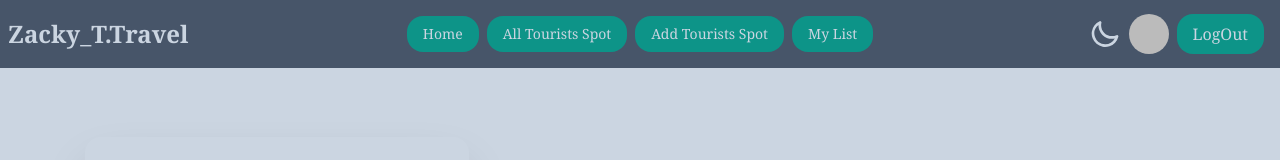
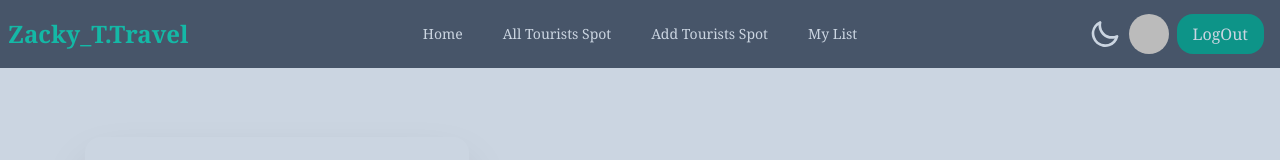
Before and after one commit to Zakaria-24/ZackY_T.Travel-main, a React (Vite) app: page /login in a window 1280 px wide. Shown: the top 160 px of the page. Built offline with nearby package versions, Linux system fonts and the light colour scheme; no server answers; sample sign-in values are in the browser's storage.

Commit message:
COMPLETE

```diff
--- a/package.json
+++ b/package.json
@@ -22,6 +22,7 @@
     "react-router-dom": "^6.23.0",
     "react-simple-typewriter": "^5.0.1",
     "react-tooltip": "^5.26.4",
+    "react-typed": "^2.0.12",
     "sort-by": "^1.2.0",
     "sweetalert2": "^11.10.8"
   },
--- a/src/Shared/Navbar.jsx
+++ b/src/Shared/Navbar.jsx
@@ -1,10 +1,7 @@
-import { NavLink } from "react-router-dom";
+import { Link, NavLink } from "react-router-dom";
 import CustomContex from "../Utilis/CustomContex";
 import { useEffect, useState } from "react";
 import { Tooltip } from "react-tooltip";
-// import { useTypewriter, Cursor } from "react-simple-typewriter";
-// import TextLottie from "../TextLottie.json";
-// import Lottie from "lottie-react";
 
 const Navbar = () => {
   const { user, logOut } = CustomContex();
@@ -26,19 +23,6 @@ const Navbar = () => {
     const localTheme = localStorage.getItem("theme");
     document.querySelector("html").setAttribute("data-theme", localTheme);
   }, [theme]);
-
-  // const { text1 } = useTypewriter({
-  //   words: ["Zack"],
-  //   loop: {},
-  // });
-  // const { text2 } = useTypewriter({
-  //   words: ["Y_T."],
-  //   loop: {},
-  // });
-  // const { text3 } = useTypewriter({
-  //   words: ["Travels"],
-  //   loop: {},
-  // });
 
   return (
     <div>
@@ -65,19 +49,19 @@ const Navbar = () => {
               tabIndex={0}
               className="menu menu-sm dropdown-content mt-3 z-[2] p-2 shadow bg-base-100 rounded-box w-52"
             >
-              <li className=" bg-teal-600 rounded-2xl font-serif text-slate-500 ">
+              <li className="  rounded-2xl font-serif text-slate-500 ">
                 <NavLink to="/">Home</NavLink>
               </li>
-              <li className=" bg-teal-600 rounded-2xl">
+              <li className="  rounded-2xl">
                 <NavLink to="/allTouristsSpot">All Tourists Spot</NavLink>
               </li>
 
               {user && (
                 <>
-                  <li className=" bg-teal-600 rounded-2xl ">
+                  <li className="  rounded-2xl ">
                     <NavLink to="/addTouristsSpot">Add Tourists Spot</NavLink>
                   </li>
-                  <li className=" bg-teal-600 rounded-2xl ">
+                  <li className="  rounded-2xl ">
                     <NavLink to="/myList">My List</NavLink>
                   </li>
                 </>
@@ -86,16 +70,9 @@ const Navbar = () => {
           </div>
           <div>
             {/* <Lottie animationData={TextLottie} /> */}
-            <h1 className=" text-2xl font-bold ">Zacky_T.Travel</h1>
-            {/* <h1 className=" text-2xl font-bold ">
-              <span style={{ color: " red" }}>{text1}</span>
-
-              <span>{text2}</span>
-              <span style={{ color: " red" }}>{text3}</span>
-              <span style={{ color: "red" }}>
-                <Cursor cursorStyle="/" />
-              </span>
-            </h1> */}
+            <h1 className=" text-2xl font-bold text-teal-500  font-serif">
+              Zacky_T.Travel
+            </h1>
           </div>
           {/* <div className="tooltip tooltip-right" data-tip="Zacky_T.Travels">
             <Link to="/">
@@ -109,19 +86,19 @@ const Navbar = () => {
         </div>
         <div className="navbar-center hidden lg:flex">
           <ul className="menu menu-horizontal px-1 ">
-            <li className=" bg-teal-600 rounded-2xl mr-2 ">
+            <li className="  rounded-2xl mr-2 ">
               <NavLink to="/">Home</NavLink>
             </li>
-            <li className=" bg-teal-600 rounded-2xl mr-2">
+            <li className="  rounded-2xl mr-2">
               <NavLink to="/allTouristsSpot">All Tourists Spot</NavLink>
             </li>
 
             {user && (
               <>
-                <li className=" bg-teal-600 rounded-2xl mr-2 ">
+                <li className="  rounded-2xl mr-2 ">
                   <NavLink to="/addTouristsSpot">Add Tourists Spot</NavLink>
                 </li>
-                <li className=" bg-teal-600 rounded-2xl ">
+                <li className="  rounded-2xl ">
                   <NavLink to="/myList">My List</NavLink>
                 </li>
               </>
```
Also changed, not shown: 1 other file (tests, documents, lock files or other folders).
